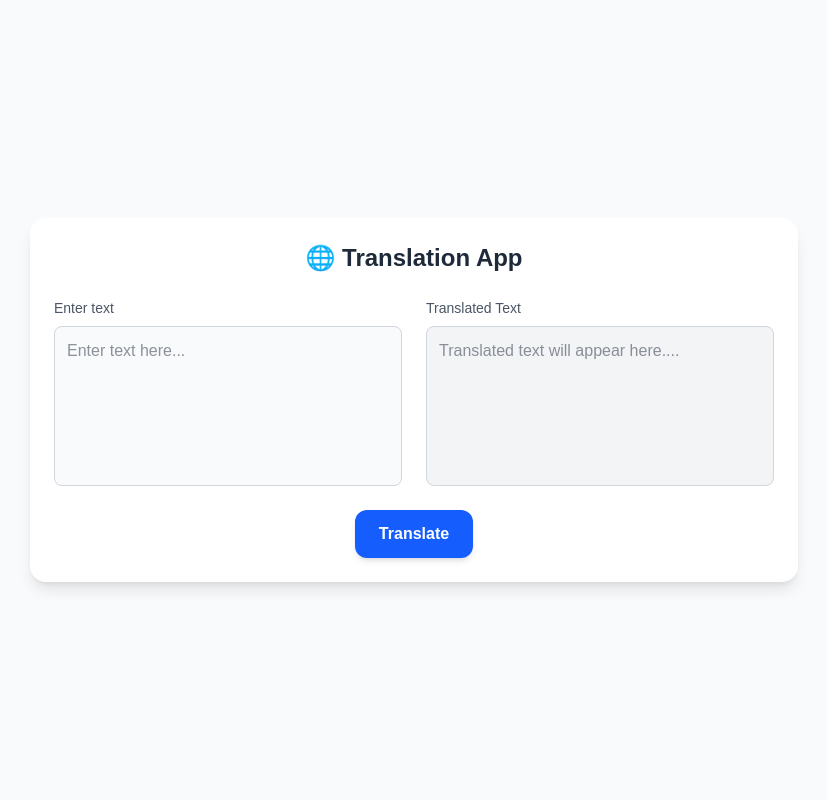
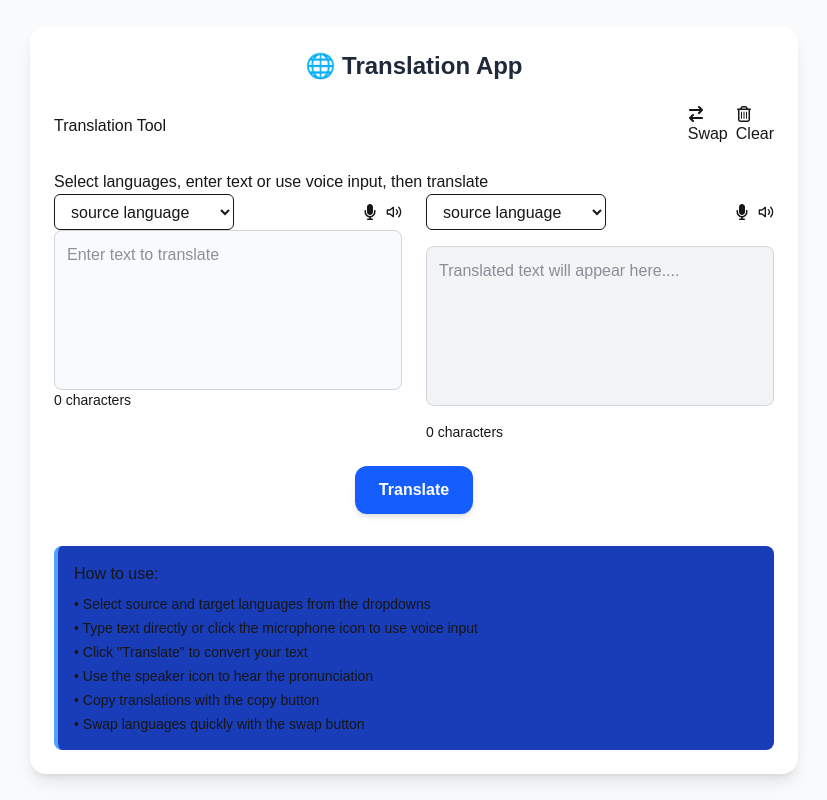
Before and after one commit to vmaineng/translation-app, a Next.js app: page / in a window 1280 px wide. Shown: the whole page, without its empty margins (226-1053 px from the left). Built offline with nearby package versions, Linux system fonts and the light colour scheme.

Commit message:
added in translate

```diff
--- a/package.json
+++ b/package.json
@@ -12,7 +12,8 @@
     "next": "15.5.2",
     "react": "19.1.0",
     "react-dom": "19.1.0",
-    "react-icons": "^5.5.0"
+    "react-icons": "^5.5.0",
+    "sonner": "^2.0.7"
   },
   "devDependencies": {
     "@eslint/eslintrc": "^3",
--- /dev/null
+++ b/src/app/components/DemoInstructions.tsx
@@ -0,0 +1,17 @@
+export function DemoInstructions() {
+  return (
+    <div className="mt-8 p-4 bg-blue-800 rounded-lg border-l-4 border-blue-400">
+      <h3 className="mb-2">How to use:</h3>
+      <ul className="space-y-1 text-sm text-muted-foreground">
+        <li>• Select source and target languages from the dropdowns</li>
+        <li>
+          • Type text directly or click the microphone icon to use voice input
+        </li>
+        <li>• Click "Translate" to convert your text</li>
+        <li>• Use the speaker icon to hear the pronunciation</li>
+        <li>• Copy translations with the copy button</li>
+        <li>• Swap languages quickly with the swap button</li>
+      </ul>
+    </div>
+  );
+}
--- a/src/app/components/InputBox.tsx
+++ b/src/app/components/InputBox.tsx
@@ -8,17 +8,11 @@ interface InputValueProps {
 export default function InputBox({ text, onChange }: InputValueProps) {
   return (
     <div className="flex flex-col">
-      <label
-        htmlFor="input"
-        className="text-sm font-medium text-gray-600 dark:text-gray-300 mb-2"
-      >
-        Enter text
-      </label>
       <textarea
         id="input"
         value={text}
         onChange={onChange}
-        placeholder="Enter text here..."
+        placeholder="Enter text to translate"
         className="w-full h-40 p-3 rounded-lg border border-gray-300 dark:border-gray-700 bg-gray-50 dark:bg-gray-900 text-gray-800 dark:text-gray-100 focus:ring-2 focus:ring-blue-500 focus:outline-none resize-none"
       />
     </div>
--- a/src/app/components/OutputBox.tsx
+++ b/src/app/components/OutputBox.tsx
@@ -5,12 +5,6 @@ interface OutBoxValueProps {
 export default function OutputBox({ value }: OutBoxValueProps) {
   return (
     <div className="flex flex-col">
-      <label
-        htmlFor="output"
-        className="text-sm font-medium text-gray-600 dark:text-gray-300 mb-2"
-      >
-        Translated Text
-      </label>
       <textarea
         id="output"
         value={value}
--- a/src/app/page.tsx
+++ b/src/app/page.tsx
@@ -2,19 +2,70 @@
 import InputBox from "./components/InputBox";
 import OutputBox from "./components/OutputBox";
 import { useState } from "react";
+import { LanguageSelector } from "./components/LanguageSelector";
+import { AudioControls } from "./components/AudioControls";
+import { translateText } from "./components/TranslationService";
+import { DemoInstructions } from "./components/DemoInstructions";
+import {
+  FaArrowRightArrowLeft,
+  FaRegCopy,
+  FaRegTrashCan,
+} from "react-icons/fa6";
+import { toast } from "sonner";
 
 export default function Home() {
   const [input, setInput] = useState<string>("");
   const [output, setOutput] = useState<string>("");
-  const [error, setError] = useState<string>("");
+  const [sourceLang, setSourceLang] = useState<string>("en");
+  const [targetLang, setTargetLang] = useState<string>("es");
+  const [isTranslating, setIsTranslating] = useState<boolean>(false);
 
-  const handleTranslate = () => {
+  const handleTranslate = async () => {
     if (!input.trim()) {
-      setError("Please enter something...");
+      toast.error("Please enter text to translate");
       return;
     }
-    setError("");
-    setOutput(input.split("").reverse().join(""));
+
+    if (sourceLang === targetLang) {
+      toast.error("Please select difference source and target languages");
+    }
+
+    setIsTranslating(true);
+    try {
+      const result = await translateText(input, sourceLang, targetLang);
+      setOutput(result);
+      toast.success("Translation completed!");
+    } catch (error) {
+      toast.error("Translation failed. Please try again.");
+    } finally {
+      setIsTranslating(false);
+    }
+  };
+
+  const handleSwapLanguages = () => {
+    setSourceLang(targetLang);
+    setTargetLang(sourceLang);
+    setInput(output);
+    setOutput(input);
+  };
+
+  const handleCopy = async (text: string) => {
+    try {
+      await navigator.clipboard.writeText(text);
+      toast.success("Copied to clipboard!");
+    } catch (error) {
+      toast.error("Failed to copy text");
+    }
+  };
+
+  const handleClear = () => {
+    setInput("");
+    setOutput("");
+  };
+
+  const handleSourceTranscript = (transcript: string) => {
+    setInput(transcript);
+    toast.success("Speech recognized!");
   };
 
   return (
@@ -23,14 +74,76 @@ export default function Home() {
         <h1 className="text-2xl font-bold text-center text-gray-800 dark:text-gray-100">
           🌐 Translation App
         </h1>
+        <div className="flex items-center justify-between">
+          <span>Translation Tool</span>
+          <div className="flex gap-2">
+            <button onClick={handleSwapLanguages} className="gap-2">
+              <FaArrowRightArrowLeft className="h-4 w-4" />
+              Swap
+            </button>
+            <button onClick={handleClear} className="gap-2">
+              <FaRegTrashCan className="h-4 w-4" /> Clear
+            </button>
+          </div>
+        </div>
+        Select languages, enter text or use voice input, then translate
         <div className="grid md:grid-cols-2 gap-6">
           <div>
-            <InputBox text={input} onChange={(e) => setInput(e.target.value)} />
-            {error && (
-              <p className="mt-2 text-sm text-red-500 font-medium">{error}</p>
+            <div className="flex items-center justify-between">
+              <LanguageSelector
+                value={input}
+                onValueChange={setInput}
+                placeholder="source language"
+              />
+              <AudioControls
+                onTranscript={handleSourceTranscript}
+                textToSpeak={input}
+                language={sourceLang}
+              />
+            </div>
+            <div className="relative">
+              <InputBox
+                text={input}
+                onChange={(e) => setInput(e.target.value)}
+              />
+              {input && (
+                <button
+                  onClick={() => handleCopy(input)}
+                  className="absolute top-2 right-2 opacity-70 hover:opacity-100"
+                >
+                  <FaRegCopy className="w-4 h-4" />
+                </button>
+              )}
+            </div>
+            <div className="text-sm text-muted-foreground">
+              {input.length} characters
+            </div>
+          </div>
+          <div className="space-y-4">
+            <div className="flex items-center justify-between">
+              <LanguageSelector
+                value={output}
+                onValueChange={setOutput}
+                placeholder="source language"
+              />
+              <AudioControls
+                onTranscript={() => {}}
+                textToSpeak={output}
+                language={targetLang}
+              />
+            </div>
+            <div className="relative">
+              <OutputBox value={output} />
+            </div>
+            {output && (
+              <button onClick={() => handleCopy(output)}>
+                <FaRegCopy className="h-4 w-4" />
+              </button>
             )}
+            <div className="text-sm text-muted-foreground">
+              {output.length} characters
+            </div>
           </div>
-          <OutputBox value={output} />
         </div>
         <div className="flex justify-center">
           <button
@@ -40,6 +153,7 @@ export default function Home() {
             Translate
           </button>
         </div>
+        <DemoInstructions />
       </div>
     </div>
   );
```
Also changed, not shown: 1 other file (tests, documents, lock files or other folders).
